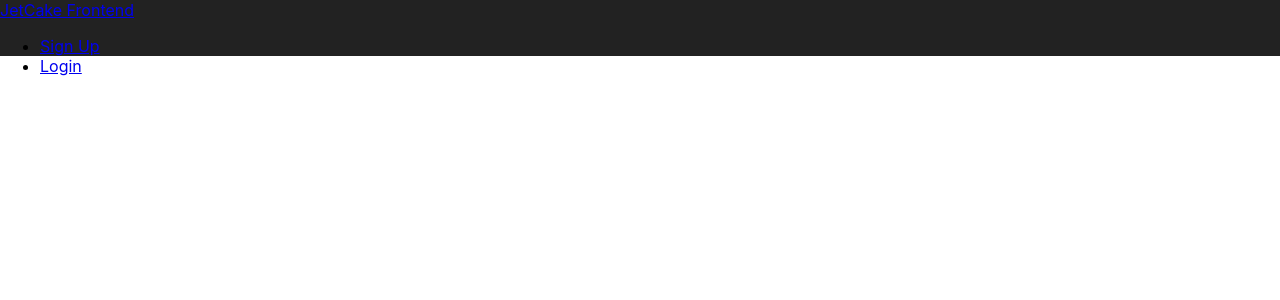
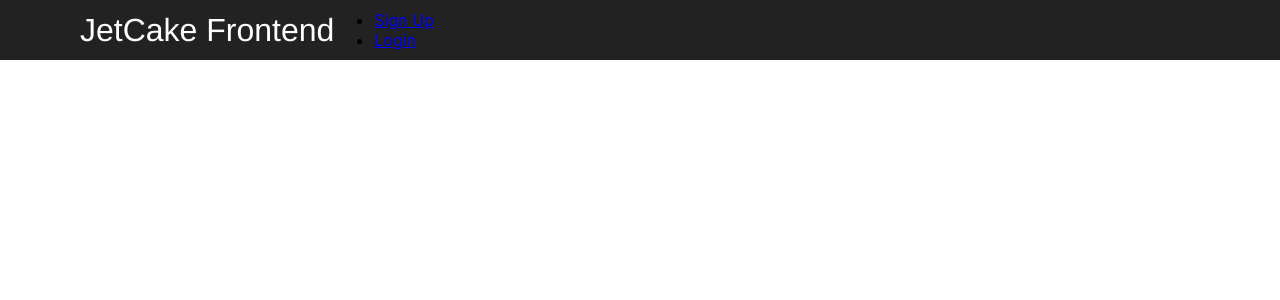
Before and after one commit to siccoo/jetcake-frontend, a React (Create React App) app: page / in a window 1280 px wide. Shown: the top 300 px of the page. Built offline with nearby package versions, Linux system fonts and the light colour scheme.

Commit message:
Updates on the styling

```diff
--- a/src/components/Toolbar/Navbar.css
+++ b/src/components/Toolbar/Navbar.css
@@ -1,8 +1,29 @@
+/*  Template Name: Jet Cake React
+    Author: Chilaka Michael Obinna
+    Author URL: github.com/siccoo
+    Version: 1.0.0
+    Website: '';
+*/
+
 .navbar {
     width: 100%;
-    height: 56px;
+    height: 60px;
     background: #222;
     position: fixed;
     top: 0;
     left: 0;
 }
+
+.navbar_nav {
+    display: flex;
+    height: 100%;
+    align-items: center;
+    padding: 0 5rem;
+}
+
+.navbar_logo a {
+    color: #fff;
+    text-decoration: none;
+    font-size: 2rem;
+    font-family: 'Franklin Gothic Medium', 'Arial Narrow', Arial, sans-serif;
+}
```
